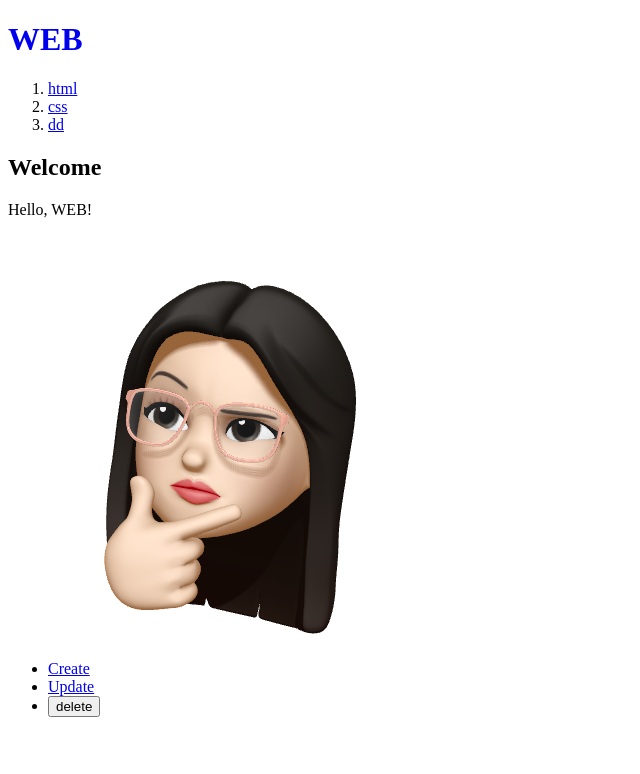
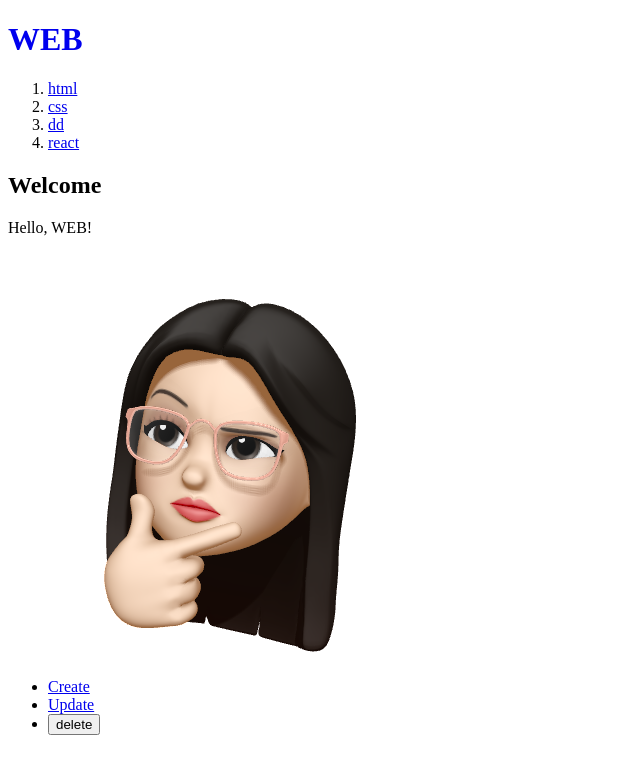
Before and after one commit to jkeum-dev/Nextjs-practice, a Next.js app: page / in a window 1280 px wide. Shown: the top 774 px of the page, without its empty margins (0-640 px from the left). Built offline with nearby package versions, Linux system fonts and the light colour scheme; data requests are answered from the project's data file.

Commit message:
12. 글 생성 - 생성된 글의 id를 가지는 글 상세페이지로 redirect(글 목록 갱신은 아직)

```diff
--- a/db.json
+++ b/db.json
@@ -14,6 +14,11 @@
       "title": "dd",
       "body": "dd",
       "id": 3
+    },
+    {
+      "title": "react",
+      "body": "react is...",
+      "id": 4
     }
   ]
 }
--- a/src/app/create/page.js
+++ b/src/app/create/page.js
@@ -1,5 +1,9 @@
 "use client"
+
+import { useRouter } from "next/navigation";
+
 export default function Create() {
+	const router = useRouter();
 	return (
 		<form onSubmit={(event) => {
 			event.preventDefault();
@@ -16,6 +20,8 @@ export default function Create() {
 				.then(res => res.json())
 				.then(result => {
 					console.log(result);
+					const lastid = result.id;
+					router.push(`/read/${lastid}`);
 				})
 		}}>
 			<p>
```
